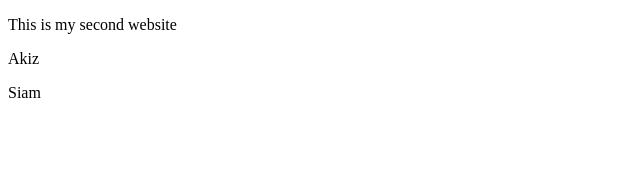
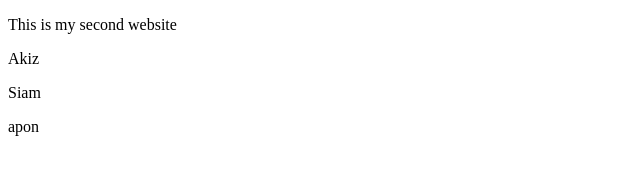
Before and after one commit to AkizIslam/my-second-website, a plain HTML site: page index.html in a window 1280 px wide. Shown: the full height of the page, 0-640 px from the left. Drawn offline with Linux system fonts and the light colour scheme.

Commit message:
Update index.html

```diff
--- a/index.html
+++ b/index.html
@@ -11,6 +11,7 @@
     <div>
         <p>Akiz</p>
         <p>Siam</p>
+        <p>apon</p>
     </div>
 </body>
 </html>
```
